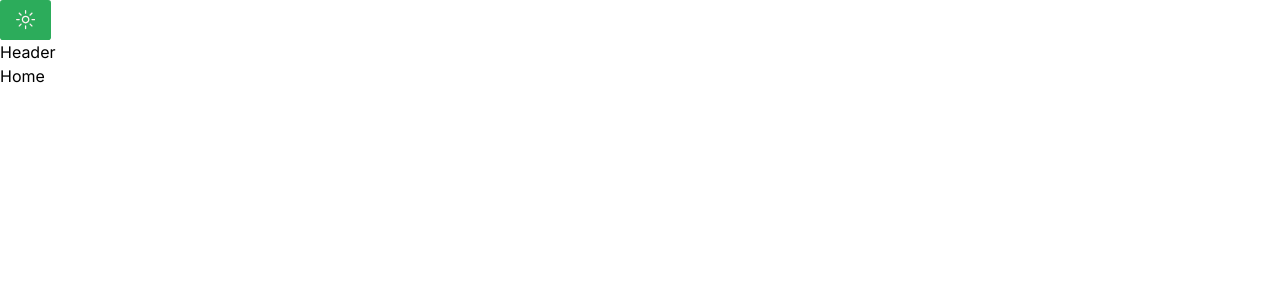
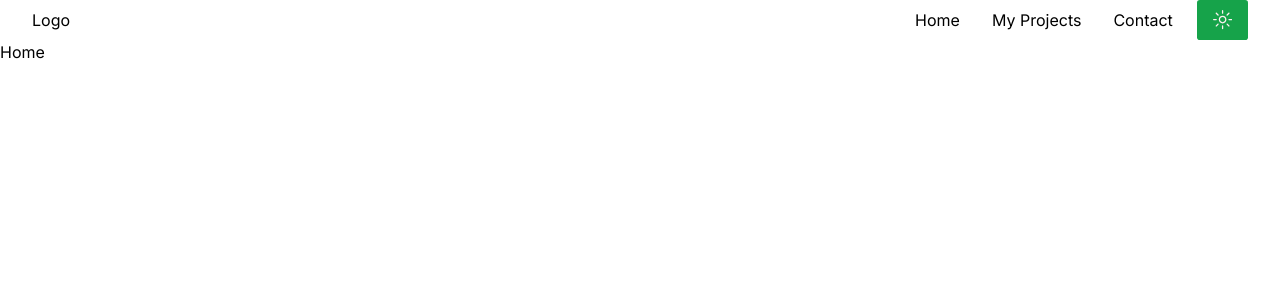
Before and after one commit to cosmo-rodrigues/portifolio, a Next.js app: page / in a window 1280 px wide. Shown: the top 300 px of the page. Built offline with nearby package versions, Linux system fonts and the light colour scheme.

Commit message:
feat(layout) - Create nav menu and mobile nav menu

```diff
--- /dev/null
+++ b/src/app/contact/page.tsx
@@ -0,0 +1,7 @@
+import React from 'react';
+
+const Contact = () => {
+  return <div>Contact</div>;
+};
+
+export default Contact;
--- /dev/null
+++ b/src/app/projects/page.tsx
@@ -0,0 +1,7 @@
+import React from 'react';
+
+const Projects = () => {
+  return <div>Projects</div>;
+};
+
+export default Projects;
--- a/src/components/Footer.tsx
+++ b/src/components/Footer.tsx
@@ -1,8 +1,13 @@
 'use client';
 
-export const Footer = () => {
+import { cn } from '@/lib/utils';
+import { ComponentProps } from '@/types/component-props';
+
+interface FooterProps extends ComponentProps {}
+
+export const Footer = ({ className }: FooterProps) => {
   return (
-    <footer>
+    <footer className={cn(className)}>
       <h1>Footer</h1>
     </footer>
   );
--- a/src/components/Header.tsx
+++ b/src/components/Header.tsx
@@ -1,12 +1,31 @@
 'use client';
 
-import { ThemeToggler } from './ThemeToggler';
+import { cn } from '@/lib/utils';
+import { ComponentProps } from '@/types/component-props';
 
-export const Header = () => {
+import * as MyComponents from '.';
+
+interface HeaderProps extends ComponentProps {}
+
+export const Header = ({ className }: HeaderProps) => {
   return (
-    <header>
-      <ThemeToggler />
-      <h1>Header</h1>
+    <header className={cn(className)}>
+      <div className='container mx-auto'>
+        <div className='flex justify-between items-center'>
+          <MyComponents.Logo />
+          <div className='flex items-center gap-x-6'>
+            <MyComponents.Nav
+              containerStyles='hidden xl:flex gap-x-8 items-center'
+              linkStyles='flex justify-between intens-center gap-x-6'
+              underlineStyles=''
+            />
+            <MyComponents.ThemeToggler />
+            <div className='xl:hidden'>
+              <MyComponents.MobileNav />
+            </div>
+          </div>
+        </div>
+      </div>
     </header>
   );
 };
--- /dev/null
+++ b/src/components/Logo.tsx
@@ -0,0 +1,14 @@
+'use client';
+
+import { cn } from '@/lib/utils';
+import { ComponentProps } from '@/types/component-props';
+
+interface LogoProps extends ComponentProps {}
+
+export const Logo = ({ className }: LogoProps) => {
+  return (
+    <div className={cn(className)}>
+      <h1>Logo</h1>
+    </div>
+  );
+};
--- /dev/null
+++ b/src/components/MobileNav.tsx
@@ -0,0 +1,14 @@
+'use client';
+
+import { cn } from '@/lib/utils';
+import { ComponentProps } from '@/types/component-props';
+
+interface MobileNavProps extends ComponentProps {}
+
+export const MobileNav = ({ className }: MobileNavProps) => {
+  return (
+    <div className={cn(className)}>
+      <h1>MobileNav</h1>
+    </div>
+  );
+};
--- /dev/null
+++ b/src/components/Nav.tsx
@@ -0,0 +1,39 @@
+'use client';
+
+import { cn } from '@/lib/utils';
+import { ComponentProps } from '@/types/component-props';
+import Link from 'next/link';
+import { usePathname } from 'next/navigation';
+
+interface NavProps extends ComponentProps {
+  containerStyles: string;
+  linkStyles: string;
+  underlineStyles: string;
+}
+
+const links = [
+  { path: '/', name: 'home' },
+  { path: '/projects', name: 'my projects' },
+  { path: '/contact', name: 'contact' },
+];
+
+export const Nav = ({
+  containerStyles,
+  linkStyles,
+  underlineStyles,
+}: NavProps) => {
+  const path = usePathname();
+  return (
+    <nav className={cn(containerStyles)}>
+      {links.map((link, index) => (
+        <Link
+          href={link.path}
+          key={index}
+          className={`capitalize ${linkStyles}`}
+        >
+          {link.name}
+        </Link>
+      ))}
+    </nav>
+  );
+};
--- /dev/null
+++ b/src/types/component-props.ts
@@ -0,0 +1 @@
+export interface ComponentProps extends React.HTMLAttributes<HTMLDivElement> {}
```
Also changed, not shown: src/components/index.ts (added, +7 -0 lines).
